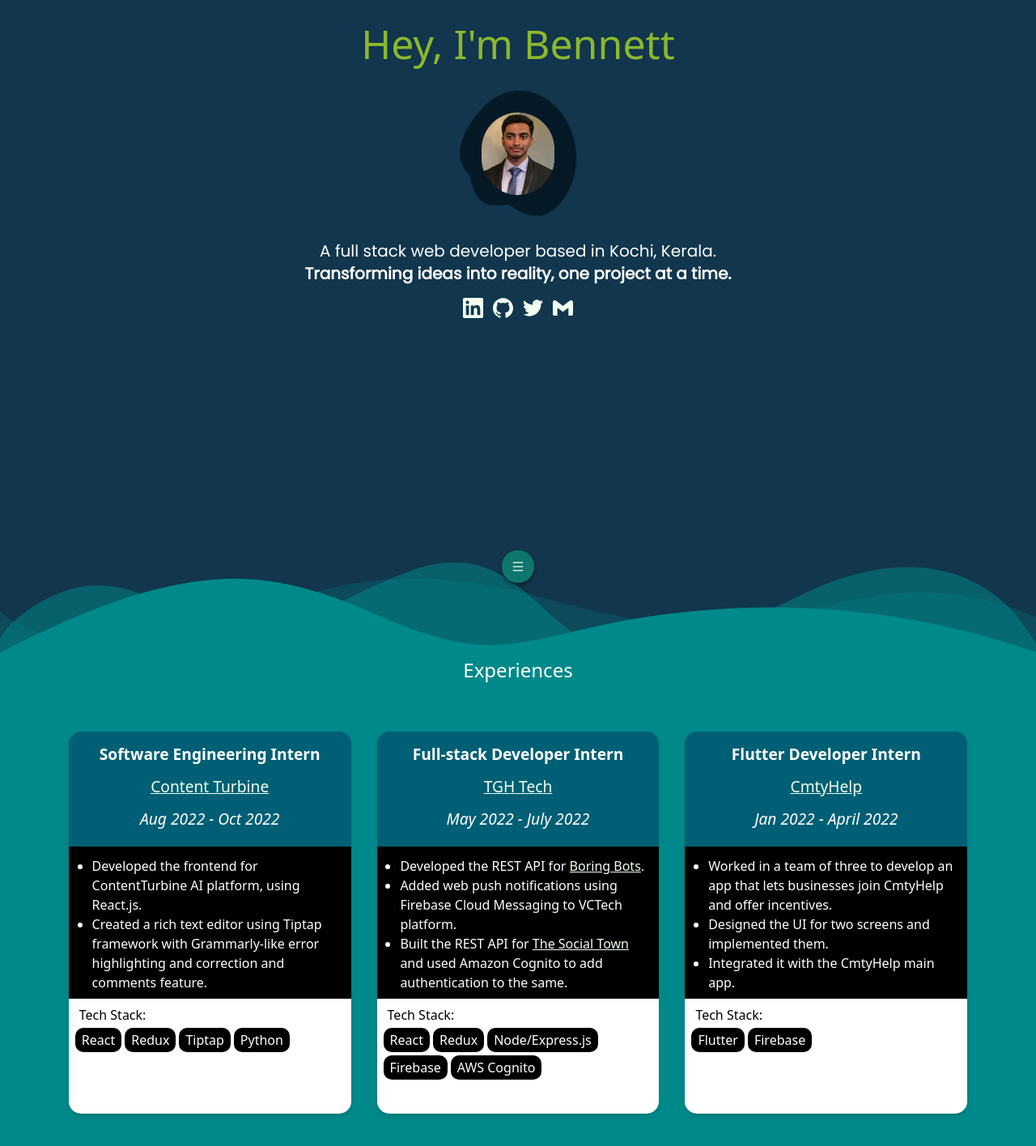
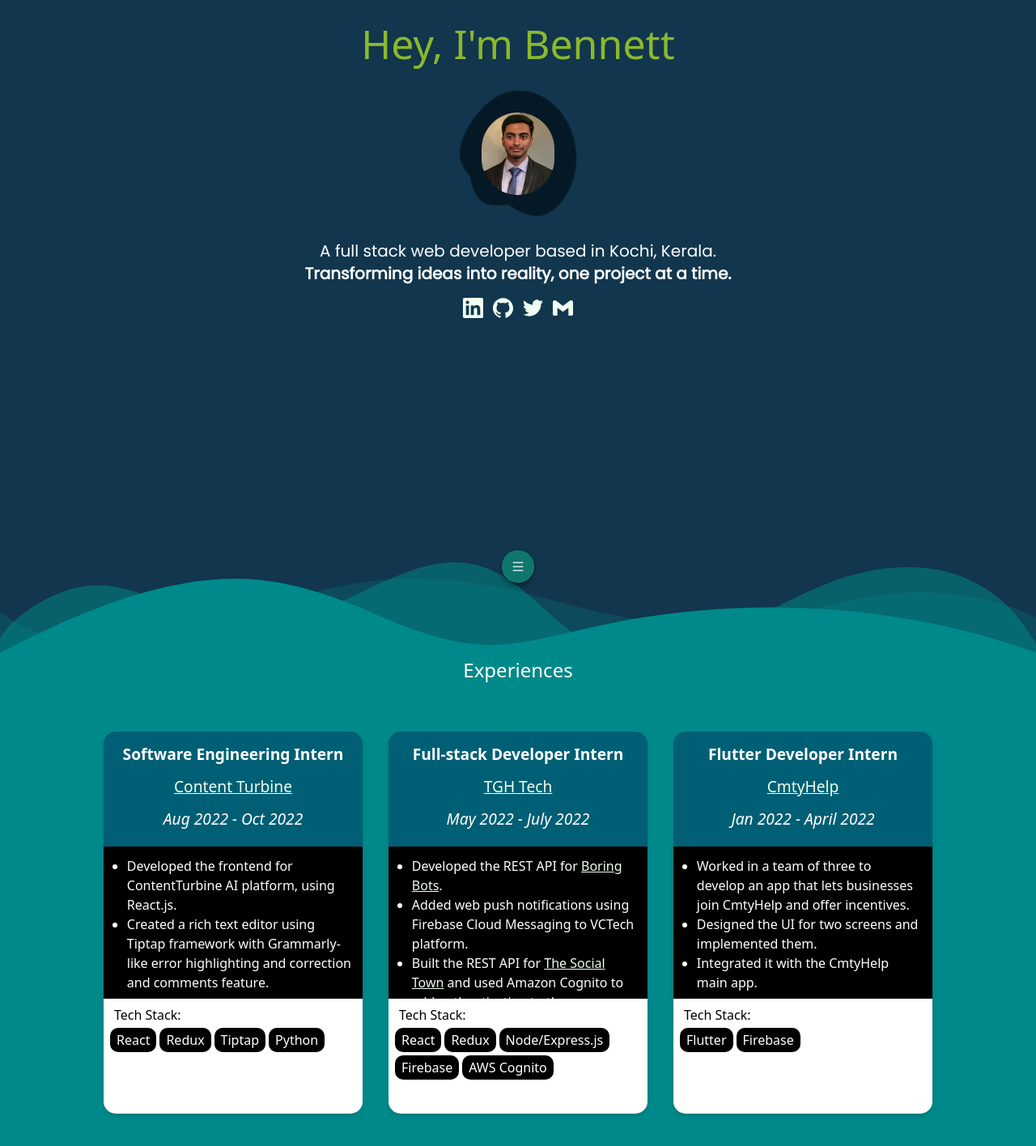
Before and after one commit to bennett1412/bennett1412.github.io, a Next.js app: page / in a window 1280 px wide. Shown: the top 1416 px of the page at 81% size. Built offline with nearby package versions, Linux system fonts and the light colour scheme; a web font is replaced by a local one.

Commit message:
Fixed card width for mob view

```diff
--- a/styles/globals.css
+++ b/styles/globals.css
@@ -55,7 +55,7 @@
 
 @layer components {
   .card {
-    width: 21.8rem;
+    width: 20rem;
     height: 29.5rem;
   }
 
```
